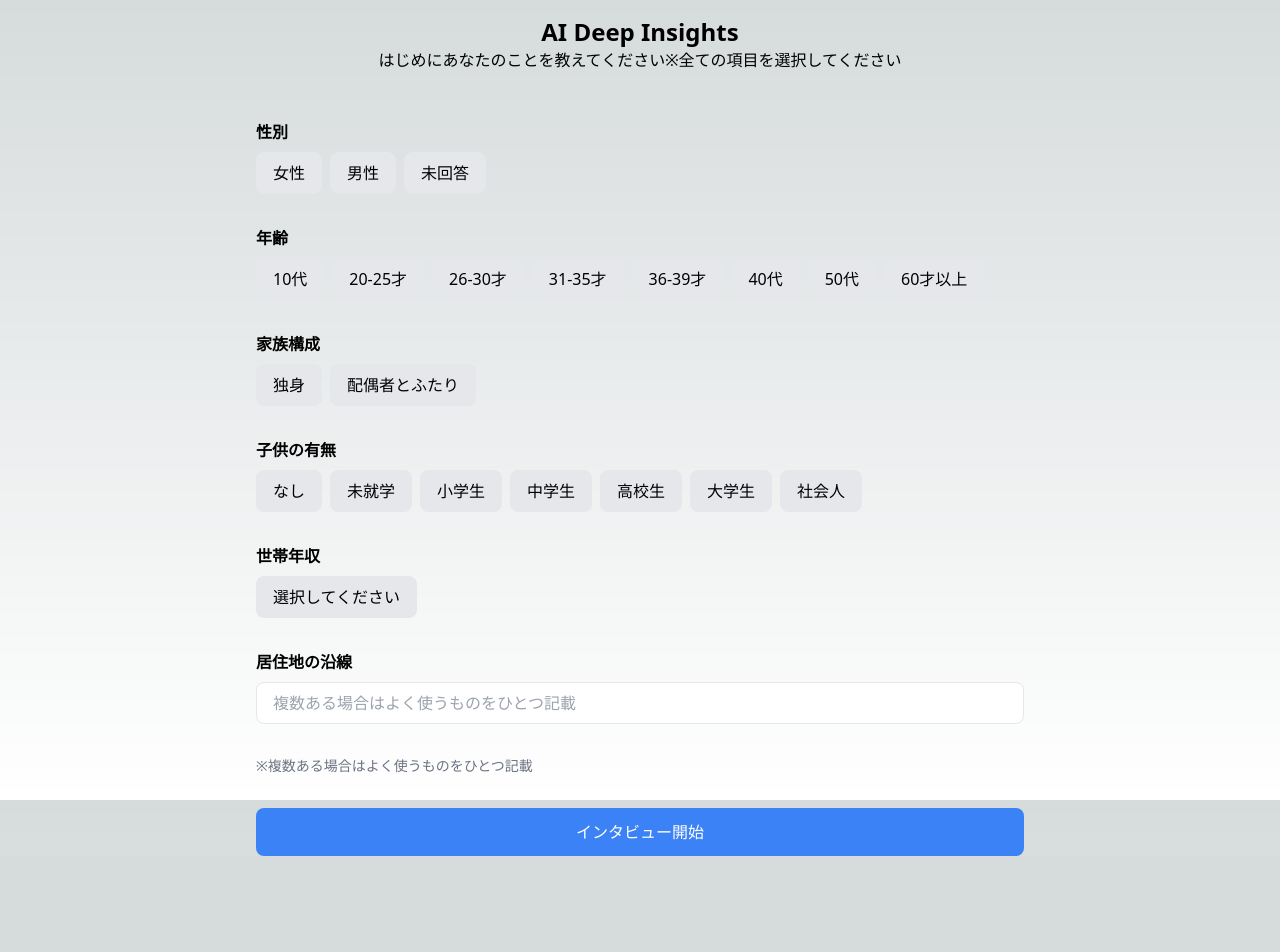
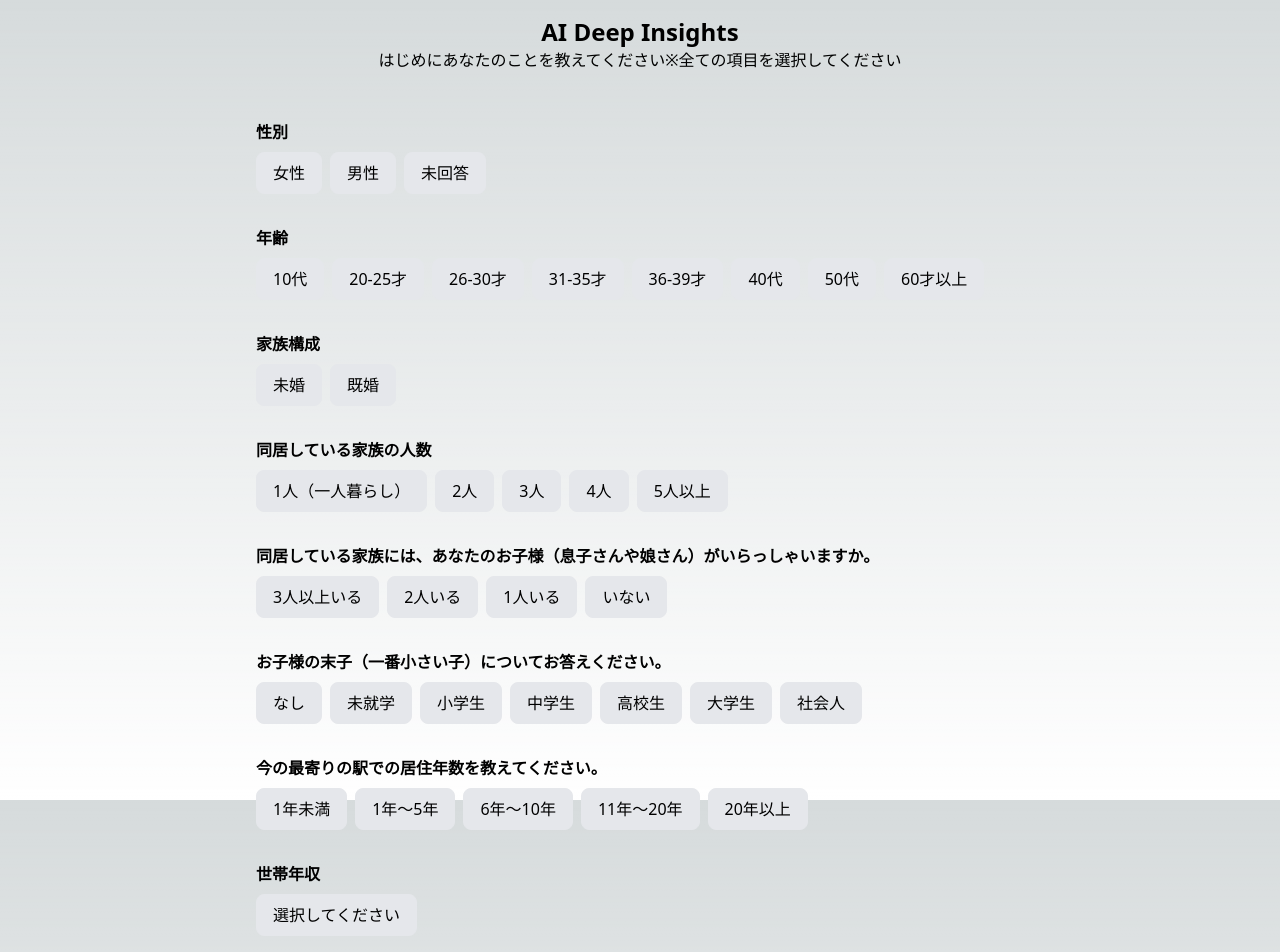
Before and after one commit to hoshi-masayuki/bedrock-chat, a Next.js app: page /select in a window 1280 px wide. Shown: the top 952 px of the page. Before the commit the page ends 856 px from the top, so only its background shows below. Built offline with nearby package versions, Linux system fonts and the light colour scheme.

Commit message:
選択項目の追加

```diff
--- a/app/select/page.tsx
+++ b/app/select/page.tsx
@@ -12,8 +12,26 @@ type AgeGroup =
   | "40歳～49歳"
   | "50歳～59歳"
   | "60歳～";
-type FamilyStructure = "独身" | "配偶者とふたり";
-type Children = "なし" |"未就学" | "小学生" | "中学生" | "高校生" | "大学生" | "社会人";
+type FamilyStructure = "未婚" | "既婚";
+type FamilySize =
+  | "1人（一人暮らし）"
+  | "2人"
+  | "3人"
+  | "4人"
+  | "5人以上"
+type ChildrenSize =
+  | "3人以上いる"
+  | "2人いる"
+  | "1人いる"
+  |"いない";
+type ChildrenOld =
+  | "なし"
+  |"未就学"
+  | "小学生"
+  | "中学生"
+  | "高校生"
+  | "大学生"
+  | "社会人";
 type IncomeGroup =
   | "200万円未満"
   | "200万円以上400万円未満"
@@ -26,19 +44,25 @@ type IncomeGroup =
   | "2000万円以上"
   | "わからない"
   | "答えたくない";
+type YearsResidence =
+  | "1年未満"
+  | "1年～5年"
+  | "6年～10年"
+  | "11年～20年"
+  | "20年以上"
 
 export default function Home() {
   const [selectedGender, setSelectedGender] = useState<Gender | null>(null);
   const [selectedAge, setSelectedAge] = useState<AgeGroup | null>(null);
-  const [selectedFamily, setSelectedFamily] = useState<FamilyStructure | null>(
-    null
-  );
-  const [selectedChildren, setSelectedChildren] = useState<Children | null>(
-    null
-  );
+  const [selectedFamily, setSelectedFamily] = useState<FamilyStructure | null>(null);
+  const [selectedFamilySize, setSelectedFamilySize] = useState<FamilySize | null>(null);
+  const [selectedChildrenSize, setSelectedChildrenSize] = useState<ChildrenSize | null>(null);
+  const [selectedChildrenOld, setSelectedChildrenOld] = useState<ChildrenOld | null>(null);
   const [selectedIncome, setSelectedIncome] = useState<IncomeGroup | null>(null);
+  const [selectedYearsResidence, setSelectedYearsResidence] = useState<YearsResidence | null>(null);
   const [station, setStation] = useState<string>("");
-   const [showIncomeDropdown, setShowIncomeDropdown] = useState<boolean>(false); // ドロップダウンの表示・非表示を管理
+  const [showIncomeDropdown, setShowIncomeDropdown] = useState<boolean>(false); // ドロップダウンの表示・非表示を管理
+
 
 
    const handleStartInterview = () => {
@@ -46,9 +70,12 @@ export default function Home() {
       gender: selectedGender,
       age: selectedAge,
       familyStructure: selectedFamily,
-      children: selectedChildren,
+      childrenOld: selectedChildrenOld,
+      ChildrenSize: selectedChildrenSize,
       income: selectedIncome,
       station: station,
+      familySize: selectedFamilySize,
+      yearsResidence:selectedYearsResidence
     };
 
     // JSON 形式で localStorage に保存
@@ -58,6 +85,7 @@ export default function Home() {
     location.href = url
   };
 
+
   return (
     <div className="h-screen flex flex-col gap-4">
       <header className="p-4 grid place-items-center">
@@ -65,6 +93,7 @@ export default function Home() {
         <p className="text-center mb-4">はじめにあなたのことを教えてください※全ての項目を選択してください</p>
       </header>
 
+      {/* 性別*/}
       <div className="mb-4">
         <label className="block font-semibold mb-2">性別</label>
         <div className="flex gap-2 flex-wrap">
@@ -84,6 +113,7 @@ export default function Home() {
         </div>
       </div>
 
+      {/* 年齢*/}
        <div className="mb-4">
         <label className="block font-semibold mb-2">年齢</label>
         <div className="flex gap-2 flex-wrap">
@@ -110,10 +140,11 @@ export default function Home() {
         </div>
         </div>
 
+        {/* 家族構成*/}
         <div className="mb-4">
           <label className="block font-semibold mb-2">家族構成</label>
           <div className="flex gap-2">
-            {["独身", "配偶者とふたり"].map((family) => (
+            {["未婚", "既婚"].map((family) => (
               <button
                 key={family}
                 className={`px-4 py-2 rounded-lg border ${
@@ -129,21 +160,104 @@ export default function Home() {
           </div>
         </div>
 
-        {/* 子供の有無 */}
+        {/* 家族の人数*/}
         <div className="mb-4">
-          <label className="block font-semibold mb-2">子供の有無</label>
-          <div className="flex gap-2">
-            {["なし","未就学", "小学生", "中学生","高校生","大学生","社会人"].map((children) => (
+          <label className="block font-semibold mb-2">同居している家族の人数</label>
+          <div className="flex gap-2 flex-wrap">
+            {[
+            "1人（一人暮らし）",
+            "2人",
+            "3人",
+            "4人",
+            "5人以上",
+          ].map((familySize) => (
+              <button
+                key={familySize}
+                className={`px-4 py-2 rounded-lg border ${
+                  selectedFamilySize === familySize
+                    ? "bg-blue-500 text-white"
+                    : "bg-gray-200"
+                }`}
+                onClick={() => setSelectedFamilySize(familySize as FamilySize)}
+              >
+                {familySize}
+              </button>
+            ))}
+          </div>
+        </div>
+
+          {/* 子供の人数 */}
+          <div className="mb-4">
+          <label className="block font-semibold mb-2">同居している家族には、あなたのお子様（息子さんや娘さん）がいらっしゃいますか。</label>
+          <div className="flex gap-2 flex-wrap">
+            {[
+              "3人以上いる",
+              "2人いる",
+              "1人いる",
+              "いない",
+            ].map((childrenSize) => (
+              <button
+                key={childrenSize}
+                className={`px-4 py-2 rounded-lg border ${
+                  selectedChildrenSize === childrenSize
+                    ? "bg-blue-500 text-white"
+                    : "bg-gray-200"
+                }`}
+                onClick={() => setSelectedChildrenSize(childrenSize as ChildrenSize)}
+              >
+                {childrenSize}
+              </button>
+            ))}
+          </div>
+        </div>
+        {/* 子供の年齢 */}
+        <div className="mb-4">
+          <label className="block font-semibold mb-2">お子様の末子（一番小さい子）についてお答えください。</label>
+          <div className="flex gap-2 flex-wrap">
+            {[
+              "なし",
+              "未就学",
+              "小学生",
+              "中学生",
+              "高校生",
+              "大学生",
+              "社会人",
+            ].map((children) => (
               <button
                 key={children}
                 className={`px-4 py-2 rounded-lg border ${
-                  selectedChildren === children
+                  selectedChildrenOld === children
                     ? "bg-blue-500 text-white"
                     : "bg-gray-200"
                 }`}
-                onClick={() => setSelectedChildren(children as Children)}
+                onClick={() => setSelectedChildrenOld(children as ChildrenOld)}
               >
                 {children}
+              </button>
+            ))}
+          </div>
+        </div>
+        {/* 居住年数 */}
+        <div className="mb-4">
+          <label className="block font-semibold mb-2">今の最寄りの駅での居住年数を教えてください。</label>
+          <div className="flex gap-2 flex-wrap">
+            {[
+              "1年未満",
+              "1年～5年",
+              "6年～10年",
+              "11年～20年",
+              "20年以上",
+            ].map((residence) => (
+              <button
+                key={residence}
+                className={`px-4 py-2 rounded-lg border ${
+                  selectedYearsResidence === residence
+                    ? "bg-blue-500 text-white"
+                    : "bg-gray-200"
+                }`}
+                onClick={() => setSelectedYearsResidence(residence as YearsResidence)}
+              >
+                {residence}
               </button>
             ))}
           </div>
@@ -186,6 +300,7 @@ export default function Home() {
             </ul>
           )}
         </div>
+       {/* 居住地の沿線 */}
         <div className="mb-4">
           <label className="block font-semibold mb-2">居住地の沿線</label>
           <input
```
